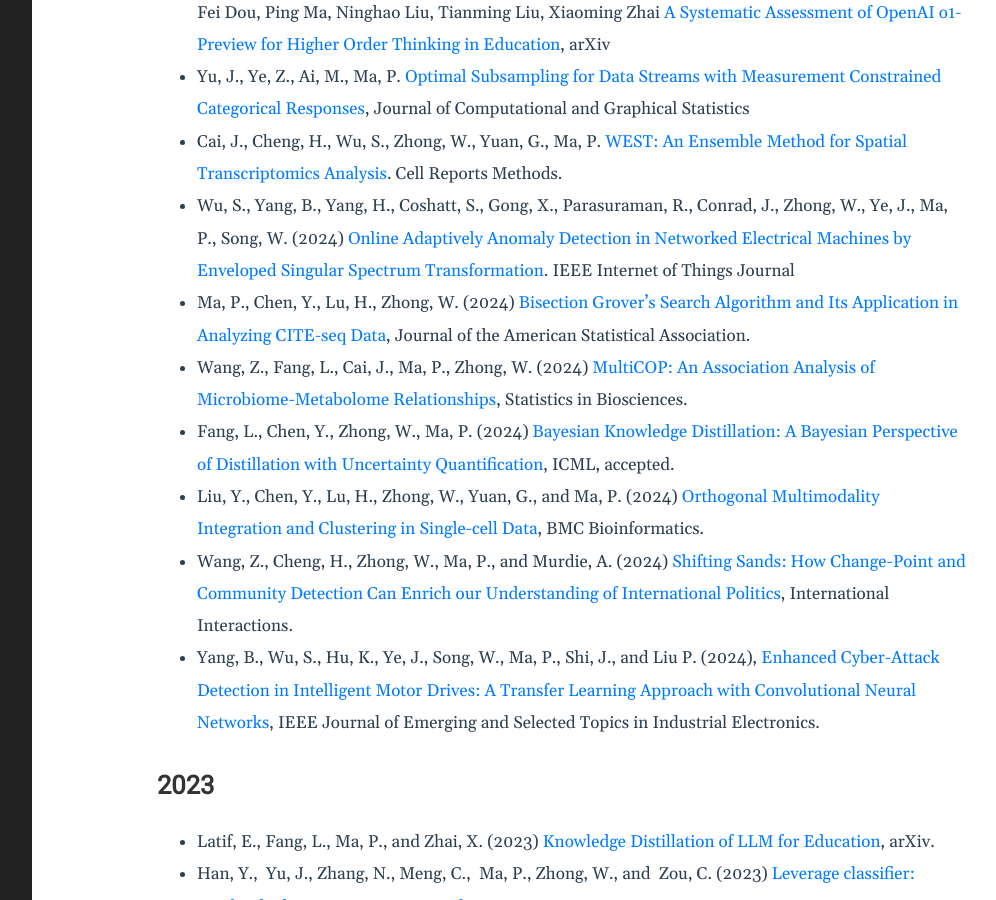
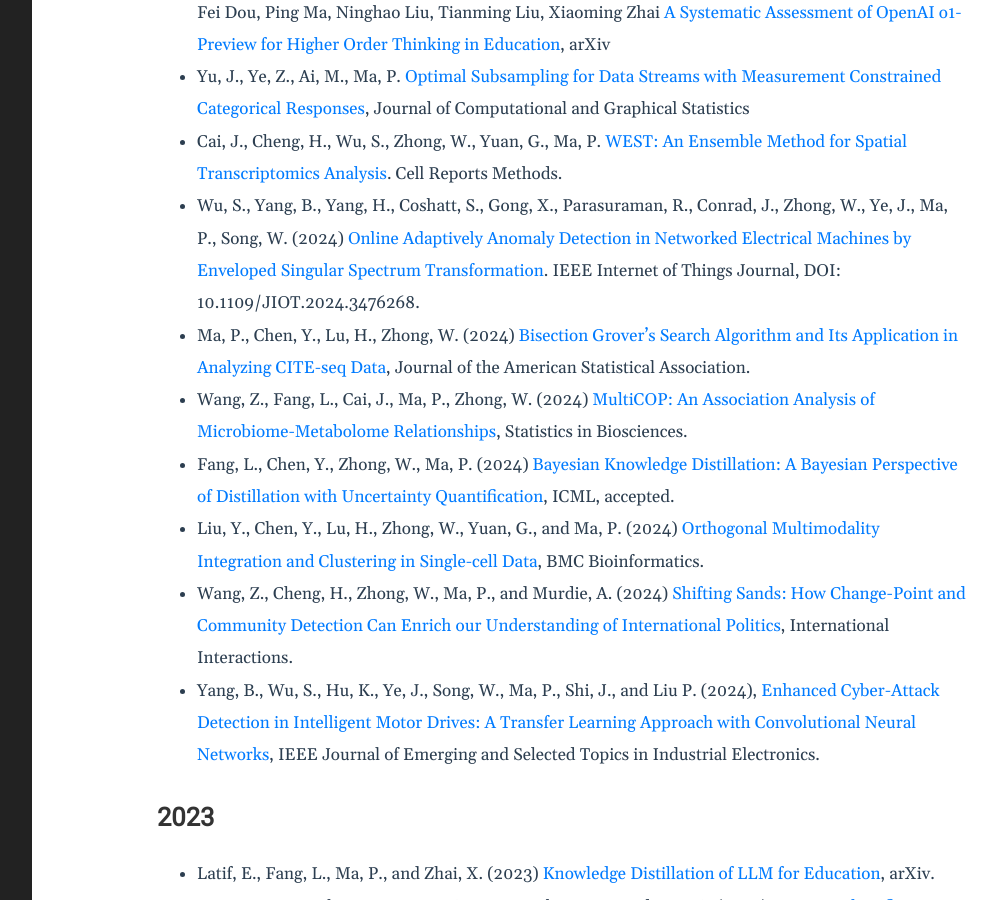
Before and after one commit to BDALpingio/BDALpingio.github.io, a Jekyll site: the page built from 3_publications.md, in a window 1280 px wide and 900 px high, scrolled down 1163 px. Shown: the whole window, without its empty margins (188-1184 px from the left). Built offline with Jekyll 4.4.1, drawn with Linux system fonts in a browser that asks for light colours.

Commit message:
Update 3_publications.md

```diff
--- a/3_publications.md
+++ b/3_publications.md
@@ -23,7 +23,7 @@
 - Ehsan Latif, Yifan Zhou, Shuchen Guo, Yizhu Gao, Lehong Shi, Matthew Nayaaba, Gyeonggeon Lee, Liang Zhang, Arne Bewersdorff, Luyang Fang, Xiantong Yang, Huaqin Zhao, Hanqi Jiang, Haoran Lu, Jiaxi Li, Jichao Yu, Weihang You, Zhengliang Liu, Vincent Shung Liu, Hui Wang, Zihao Wu, Jin Lu, Fei Dou, Ping Ma, Ninghao Liu, Tianming Liu, Xiaoming Zhai [A Systematic Assessment of OpenAI o1-Preview for Higher Order Thinking in Education](https://arxiv.org/abs/2410.21287), arXiv
 - Yu, J., Ye, Z., Ai, M., Ma, P. [Optimal Subsampling for Data Streams with Measurement Constrained Categorical Responses](https://www.tandfonline.com/doi/full/10.1080/10618600.2024.2421990), Journal of Computational and Graphical Statistics
 - Cai, J., Cheng, H., Wu, S., Zhong, W., Yuan, G., Ma, P. [WEST: An Ensemble Method for Spatial Transcriptomics Analysis](https://www.cell.com/cell-reports-methods/fulltext/S2667-2375(24)00269-8). Cell Reports Methods.
-- Wu, S., Yang, B., Yang, H., Coshatt, S., Gong, X., Parasuraman, R., Conrad, J., Zhong, W., Ye, J., Ma, P., Song, W. (2024) [Online Adaptively Anomaly Detection in Networked Electrical Machines by Enveloped Singular Spectrum Transformation](https://doi.org/10.1109/JIOT.2024.3476268). IEEE Internet of Things Journal
+- Wu, S., Yang, B., Yang, H., Coshatt, S., Gong, X., Parasuraman, R., Conrad, J., Zhong, W., Ye, J., Ma, P., Song, W. (2024) [Online Adaptively Anomaly Detection in Networked Electrical Machines by Enveloped Singular Spectrum Transformation](https://doi.org/10.1109/JIOT.2024.3476268). IEEE Internet of Things Journal, DOI: 10.1109/JIOT.2024.3476268.
 - Ma, P., Chen, Y., Lu, H., Zhong, W. (2024) [Bisection Grover’s Search Algorithm and Its Application in Analyzing CITE-seq Data](https://app.box.com/s/ok6j8dh33wwa5xo7kthkkultd08jlqln), Journal of the American Statistical Association.
 - Wang, Z., Fang, L., Cai, J., Ma, P., Zhong, W. (2024) [MultiCOP: An Association Analysis of Microbiome-Metabolome Relationships](https://drive.google.com/file/d/1ziOs1fgjxSvBtdeNdoaBwN_9Dvohy8kA/view?usp=sharing), Statistics in Biosciences.
 - Fang, L., Chen, Y., Zhong, W., Ma, P. (2024) [Bayesian Knowledge Distillation: A Bayesian Perspective of Distillation with Uncertainty Quantification](
```
